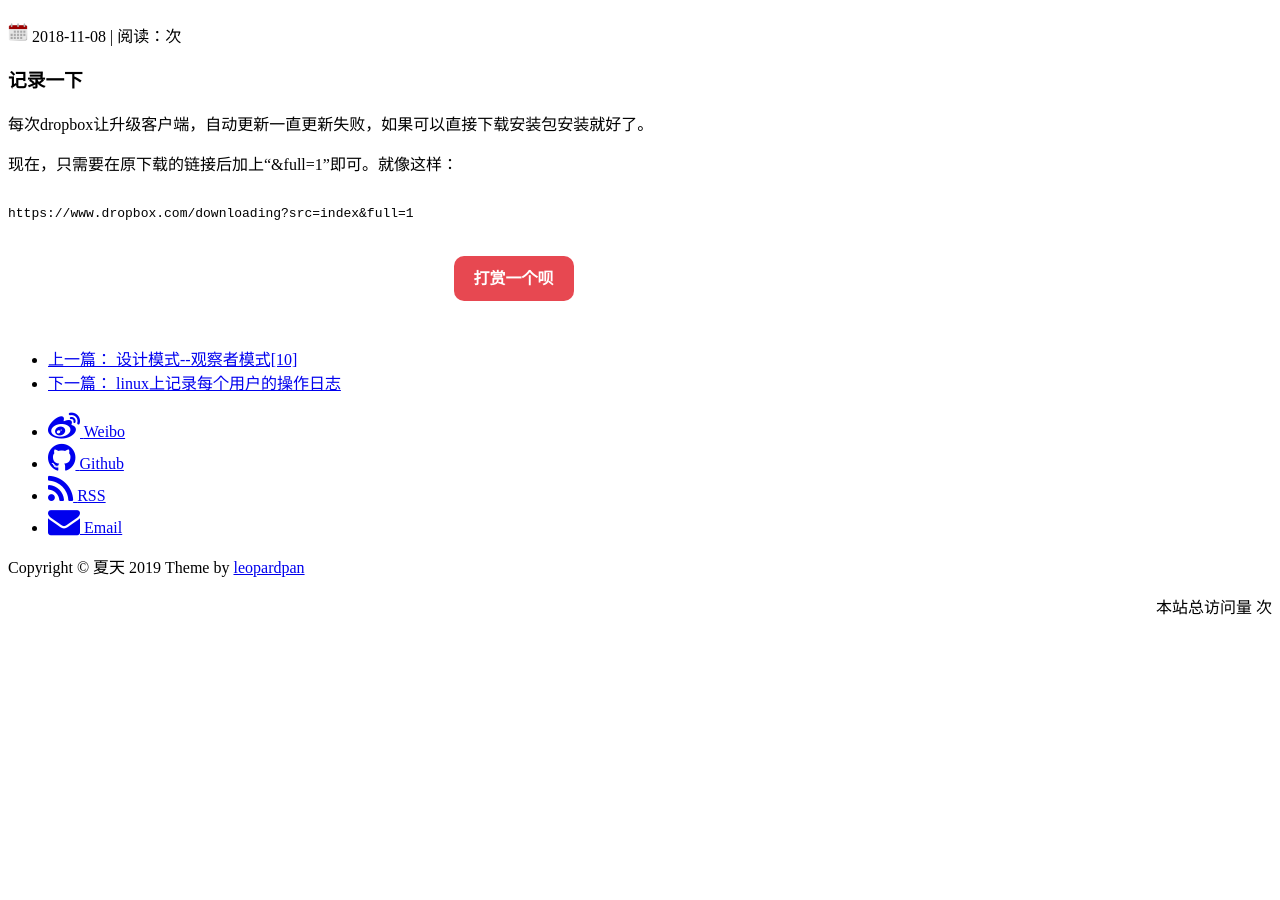
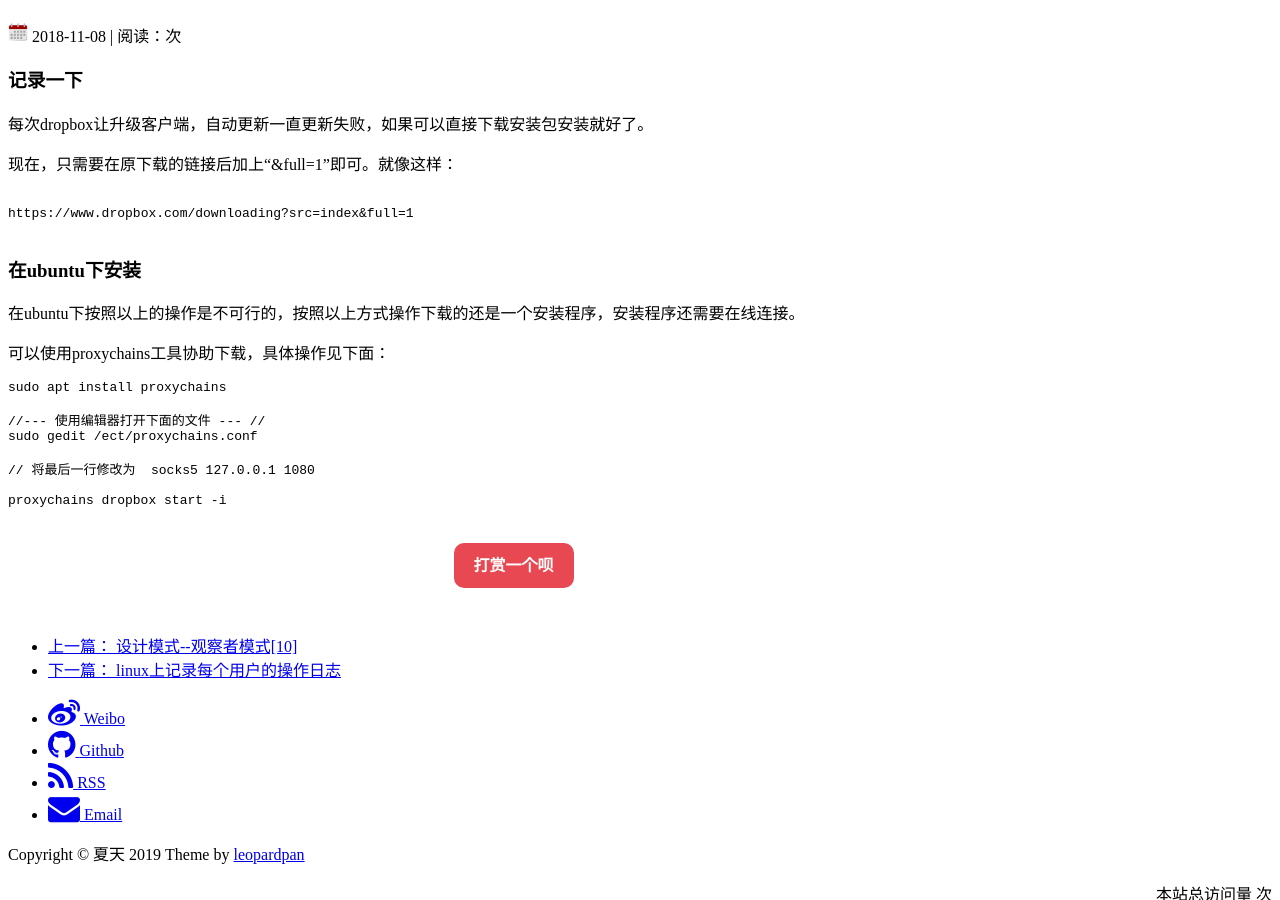
Before and after one commit to sdyz5210/sdyz5210.github.io, a Jekyll site: the page built from _posts/2018-11-08-install-dropbox-in-chinese.md, in a window 1280 px wide and 900 px high, scrolled down 799 px. Built offline with Jekyll 4.4.1, drawn with Linux system fonts in a browser that asks for light colours; nearby versions of some CDN libraries; comment, search, counter and statistics services are not loaded; before the commit the page ends 1425 px from its top, so only the background shows below that.

Commit message:
update:下载dropbox的方法

````diff
--- a/_posts/2018-11-08-install-dropbox-in-chinese.md
+++ b/_posts/2018-11-08-install-dropbox-in-chinese.md
@@ -16,3 +16,22 @@
 https://www.dropbox.com/downloading?src=index&full=1
 
 ```
+
+### 在ubuntu下安装
+
+在ubuntu下按照以上的操作是不可行的，按照以上方式操作下载的还是一个安装程序，安装程序还需要在线连接。
+
+可以使用proxychains工具协助下载，具体操作见下面：
+
+
+```
+sudo apt install proxychains
+
+//--- 使用编辑器打开下面的文件 --- //
+sudo gedit /ect/proxychains.conf
+
+// 将最后一行修改为  socks5 127.0.0.1 1080
+
+proxychains dropbox start -i
+
+```
````
